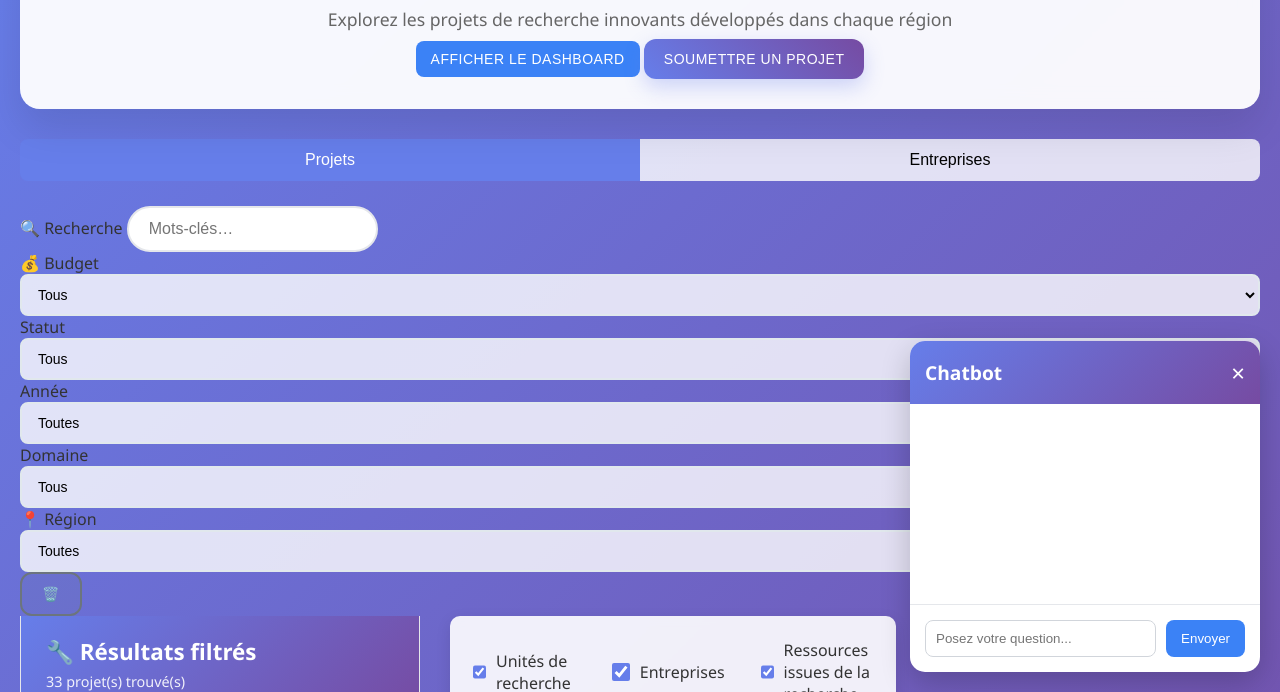
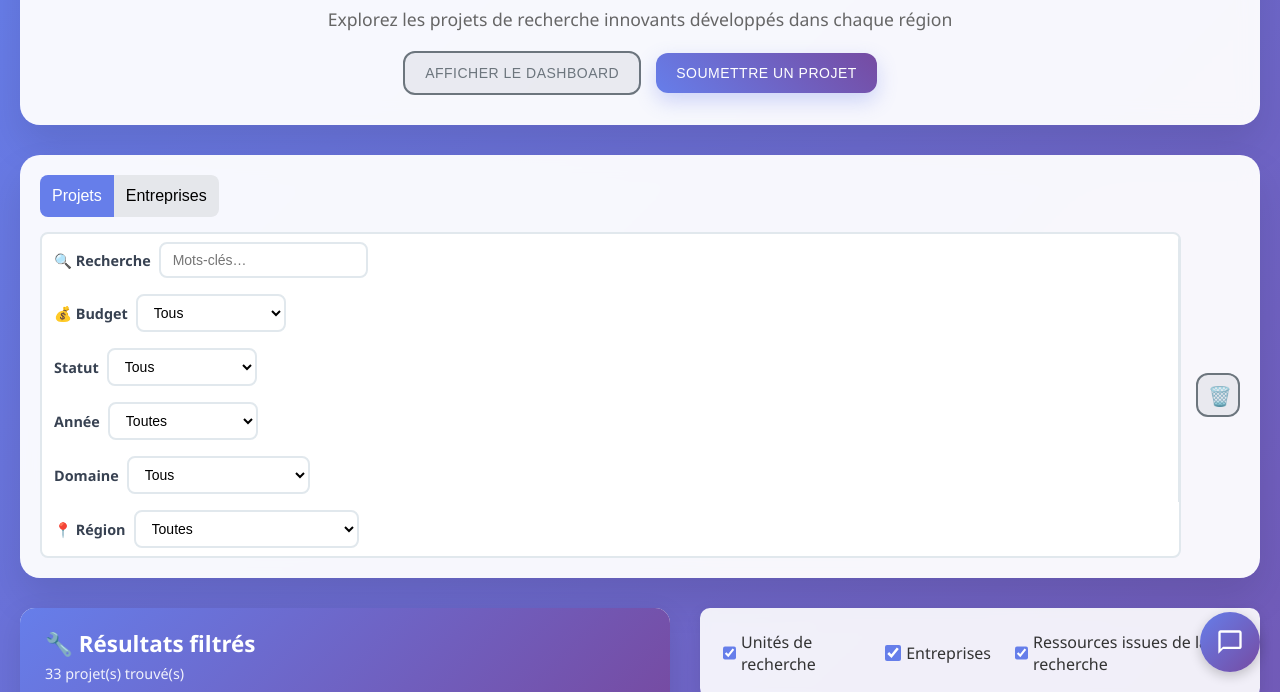
Before and after one commit to marnissi-dev/map_dy, a plain HTML site: page index.html in a window 1280 px wide. Shown: the part 108-800 px from the top of the page. Drawn offline with nearby package versions, Linux system fonts and the light colour scheme.

Commit message:
Update styles.css
v0.1

```diff
--- a/styles.css
+++ b/styles.css
@@ -27,108 +27,123 @@ body {
 }
 .header p { color: #666; font-size: 1.1rem; }
 
-/* ---------- SEARCH / FILTERS BAR ---------- */
-.search-filters {
-  background: #f8fafc;
-  padding: 25px 30px;
-  border-bottom: 1px solid #e5e7eb;
-  border-radius: 15px 15px 0 0;
+.header-actions {
+  display: flex;
+  justify-content: center;
+  align-items: center;
+  gap: 15px;
+  margin-top: 20px;
 }
-.search-bar {
+
+/* ---------- TOP FILTERS BAR (REORGANIZED) ---------- */
+.filters-top-bar {
   display: flex;
+  flex-direction: column;
   gap: 15px;
-  margin-bottom: 20px;
+  background: rgba(255, 255, 255, .95);
+  border-radius: 20px;
+  padding: 20px;
+  margin-bottom: 30px;
+  box-shadow: 0 20px 40px rgba(0, 0, 0, .1);
+  backdrop-filter: blur(10px);
+}
+
+.filter-line-one {
+  display: flex;
+  justify-content: space-between;
   align-items: center;
+  width: 100%;
+  flex-wrap: wrap;
+  gap: 15px;
 }
-.search-input {
+
+.filter-line-two {
+  display: flex;
+  flex-wrap: wrap;
+  align-items: center;
+  gap: 0;
+  width: 100%;
+}
+
+.filter-group-horizontal {
+  display: flex;
+  flex-wrap: nowrap;
+  align-items: center;
+  gap: 0;
   flex: 1;
-  padding: 12px 20px;
-  border: 2px solid #e5e7eb;
-  border-radius: 25px;
-  font-size: 1rem;
-  outline: none;
-  transition: border-color .3s;
+  border: 2px solid #e1e8ed;
+  border-radius: 8px;
+  overflow: hidden;
+  background: #fff;
+  margin-right: 15px;
 }
-.search-input:focus { border-color: #3b82f6; }
-.search-btn {
-  background: linear-gradient(135deg, #3b82f6, #1e40af);
-  color: #fff;
-  border: none;
-  padding: 12px 25px;
-  border-radius: 25px;
-  cursor: pointer;
+
+.filter-item {
+  display: flex;
+  align-items: center;
+  gap: 8px;
+  white-space: nowrap;
+  padding: 8px 12px;
+  border-right: 1px solid #e1e8ed;
+}
+
+.filter-item:last-child {
+  border-right: none;
+}
+
+.filter-item label {
   font-weight: 600;
-  transition: transform .2s;
+  color: #374151;
+  font-size: .9rem;
+  white-space: nowrap;
 }
-.search-btn:hover { transform: translateY(-2px); }
 
-.filters-row {
-  display: grid;
-  grid-template-columns: repeat(auto-fit, minmax(200px, 1fr));
-  gap: 15px;
-  align-items: end;
+.checkbox-group.horizontal {
+  display: flex;
+  flex-direction: row;
+  gap: 8px;
+  flex-wrap: nowrap;
 }
-.filter-group { display: flex; flex-direction: column; gap: 5px; }
-.filter-label { font-weight: 600; color: #374151; font-size: .9rem; }
-.filter-select, .filter-input {
-  padding: 8px 12px;
-  border: 1px solid #d1d5db;
-  border-radius: 8px;
-  font-size: .9rem;
-  outline: none;
-  transition: border-color .3s;
-}
-.filter-select:focus, .filter-input:focus { border-color: #3b82f6; }
-.clear-filters {
-  background: #ef4444;
-  color: #fff;
-  border: none;
-  padding: 8px 16px;
-  border-radius: 8px;
-  cursor: pointer;
-  font-size: .9rem;
-  transition: background .3s;
-}
-.clear-filters:hover { background: #dc2626; }
 
 /* ---------- MAIN GRID ---------- */
 .main-content {
   display: grid;
-  grid-template-columns: 400px 1fr 500px;
+  grid-template-columns: 650px 1fr; /* Swapped: description on left, map on right */
   gap: 30px;
-  height: calc(100vh - 200px);
+
 }
 @media (max-width: 1200px) {
   .main-content {
     grid-template-columns: 1fr;
     height: auto;
   }
-  .sidebar-left { order: 1; }
-  .map-container { order: 2; height: 600px; }
+  .sidebar-right { order: 1; } /* Description first on mobile */
+  .map-wrapper { order: 2; height: 600px; }
 }
 
-/* ---------- LEFT SIDEBAR ---------- */
-.sidebar-left {
-  background: rgba(255, 255, 255, .95);
-  border-radius: 20px;
-  padding: 30px;
-  box-shadow: 0 20px 40px rgba(0, 0, 0, .1);
-  backdrop-filter: blur(10px);
-  overflow-y: auto;
+/* ---------- FILTER & INPUT STYLES (SHARED) ---------- */
+.select-input, .search-input {
+  width: auto; /* Allow inputs to size based on content */
+  min-width: 150px;
+  padding: 8px 12px;
+  border: 2px solid #e1e8ed;
+  border-radius: 8px;
+  font-size: 14px;
+  background: rgba(255, 255, 255, .8);
+  transition: all .3s;
 }
-.filter-section { margin-bottom: 25px; }
-.filter-section h3 {
-  color: #2c3e50;
-  margin-bottom: 15px;
-  font-size: 1.1rem;
-  border-bottom: 2px solid #667eea;
-  padding-bottom: 8px;
+.search-input { min-width: 200px; }
+
+.select-input:focus, .search-input:focus {
+  outline: none;
+  border-color: #667eea;
+  box-shadow: 0 0 0 3px rgba(102, 126, 234, .1);
 }
-.checkbox-group { display: flex; flex-direction: column; gap: 8px; }
+
 .checkbox-item {
   display: flex;
   align-items: center;
-  gap: 10px;
+  gap: 5px;
   padding: 8px;
   border-radius: 8px;
   cursor: pointer;
@@ -136,23 +151,10 @@ body {
 }
 .checkbox-item:hover { background: rgba(102, 126, 234, .05); }
 .checkbox-item input[type="checkbox"] {
-  width: 18px; height: 18px; accent-color: #667eea;
+  width: 16px; height: 16px; accent-color: #667eea;
 }
-.select-input {
-  width: 100%;
-  padding: 10px 12px;
-  border: 2px solid #e1e8ed;
-  border-radius: 8px;
-  font-size: 14px;
-  background: rgba(255, 255, 255, .8);
-  transition: all .3s;
-}
-.select-input:focus {
-  outline: none;
-  border-color: #667eea;
-  box-shadow: 0 0 0 3px rgba(102, 126, 234, .1);
-}
-.action-buttons { display: flex; gap: 10px; margin-top: 20px; }
+
+.action-buttons { display: flex; gap: 10px; margin-left: auto; }
 .btn {
   padding: 12px 20px;
   border: none;
@@ -184,13 +186,20 @@ body {
   transform: translateY(-1px);
 }
 
-/* ---------- RIGHT SIDEBAR ---------- */
+.btn-icon {
+  padding: 10px;
+  width: 44px;
+  height: 44px;
+  font-size: 1.2rem;
+}
+
+/* ---------- DESCRIPTION SIDEBAR (RIGHT, NOW ON LEFT) ---------- */
 .sidebar-right {
   background: #fff;
-  border-left: 1px solid #e5e7eb;
-  border-right: 1px solid #e5e7eb;
+  border-radius: 15px;
   overflow-y: auto;
-  max-height: 700px;
+  max-height: 960px;
+  box-shadow: 0 10px 30px rgba(0,0,0,0.1);
 }
 .sidebar-header {
   position: sticky;
@@ -212,8 +221,13 @@ body {
 }
 .welcome-message ul { text-align: left; margin: 15px 0 0 20px; }
 
-/* ---------- MAP CONTAINER ---------- */
+/* ---------- MAP WRAPPER & CONTAINER ---------- */
+.map-wrapper {
+  display: flex;
+  flex-direction: column;
+}
 .map-container {
+  flex-grow: 1;
   background: rgba(255, 255, 255, .95);
   border-radius: 20px;
   padding: 30px;
@@ -225,7 +239,7 @@ body {
 .france-map {
   width: 100%;
   height: 100%;
-  max-height: 600px;
+  max-height: 800px;
   filter: drop-shadow(0 10px 20px rgba(0, 0, 0, .1));
   background: #fafafa;
   border-radius: 10px;
@@ -488,6 +502,8 @@ body {
   box-shadow: 0 5px 15px rgba(0, 0, 0, 0.1);
   margin-bottom: 15px;
   backdrop-filter: blur(5px);
+  display: flex;
+  justify-content: center;
 }
 .actor-filter-container h3 {
   margin-bottom: 10px;
@@ -495,11 +511,8 @@ body {
   color: #333;
   text-align: center;
 }
-.actor-filter-container .checkbox-group {
-  flex-direction: row;
-  justify-content: center;
-  gap: 20px;
-}.region-label { font-size: 14px; fill: #fff; text-anchor: middle; pointer-events: none; font-weight: bold; text-shadow: 1px 1px 2px rgba(0,0,0,0.5); }
+
+.region-label { font-size: 14px; fill: #fff; text-anchor: middle; pointer-events: none; font-weight: bold; text-shadow: 1px 1px 2px rgba(0,0,0,0.5); }
 
 .project-description p {
   margin-bottom: 5px;
@@ -515,16 +528,14 @@ body {
   text-decoration: underline;
 }
 
-
 .filter-toggle {
   display: flex;
-  margin-bottom: 25px;
 }
 .toggle-btn {
   flex: 1;
   padding: 12px;
   border: none;
-  background: rgba(255, 255, 255, .8);
+  background: rgba(229, 231, 235, 1);
   cursor: pointer;
   transition: background .3s, color .3s;
   font-size: 1rem;
@@ -546,7 +557,7 @@ body {
     background: rgba(255, 255, 255, .95);
     border-radius: 20px;
     padding: 30px;
-    margin-bottom: 30px;
+    margin-top: 30px; /* Added margin top */
     box-shadow: 0 20px 40px rgba(0, 0, 0, .1);
     backdrop-filter: blur(10px);
 }
@@ -611,17 +622,39 @@ body {
     border-bottom: 1px solid #e5e7eb;
 }
 
-/* ================= CHATBOT ================= */
+/* ================= CHATBOT (NEW STYLES) ================= */
+.chatbot-fab {
+  position: fixed;
+  bottom: 20px;
+  right: 20px;
+  width: 60px;
+  height: 60px;
+  background: linear-gradient(135deg, #667eea, #764ba2);
+  border: none;
+  border-radius: 50%;
+  box-shadow: 0 4px 12px rgba(0, 0, 0, 0.2);
+  cursor: pointer;
+  display: flex;
+  align-items: center;
+  justify-content: center;
+  z-index: 999;
+  transition: transform 0.2s ease;
+}
+
+.chatbot-fab:hover {
+  transform: scale(1.1);
+}
+
 .chatbot-container {
     position: fixed;
-    bottom: 20px;
+    bottom: 90px; /* Position above the FAB */
     right: 20px;
     width: 350px;
     max-width: 90vw;
     background: #fff;
     border-radius: 15px;
     box-shadow: 0 10px 30px rgba(0, 0, 0, .2);
-    display: flex;
+    display: none; /* Hidden by default */
     flex-direction: column;
     overflow: hidden;
     z-index: 1000;
@@ -699,15 +732,7 @@ body {
     cursor: pointer;
 }
 
-#toggle-dashboard-btn {
-    background: #3b82f6;
-    color: #fff;
-    border: none;
-    padding: 10px 15px;
-    border-radius: 8px;
-    cursor: pointer;
-    margin-top: 10px;
-}
+
 
 .chart-card canvas {
     max-height: 200px;
```
